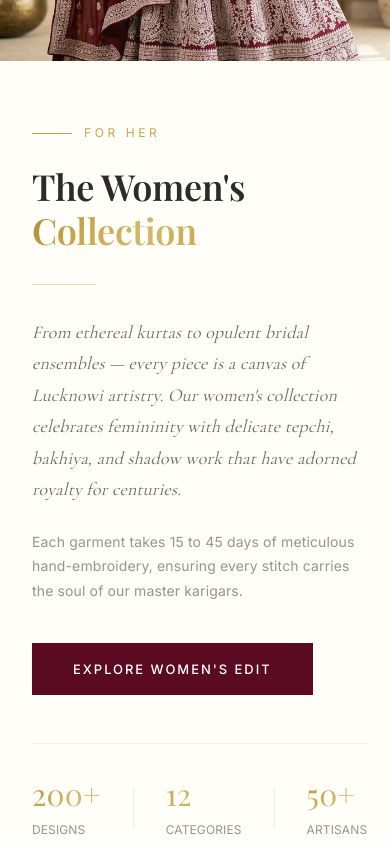
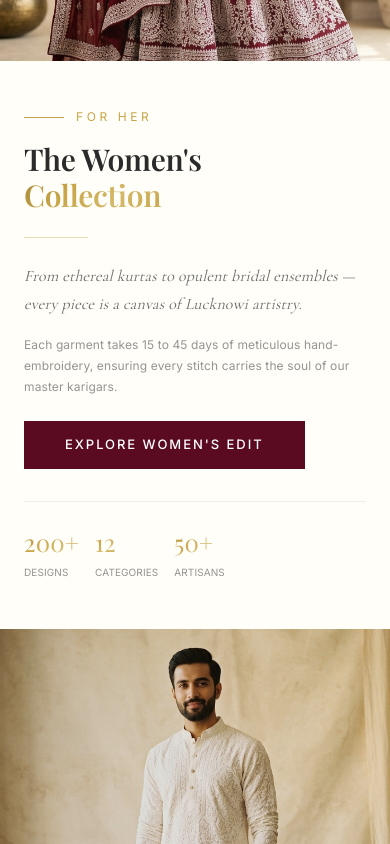
Before and after one commit to SoaibAkhtar321/Eifa-couture, a Next.js app: page / in a window 390 px wide. Shown: the part 9360-10204 px from the top of the page. Built offline with nearby package versions, Linux system fonts and the light colour scheme.

Commit message:
Fix mobile blank page - WomensCollection responsive layout

```diff
--- a/src/components/home/WomensCollectionSection.tsx
+++ b/src/components/home/WomensCollectionSection.tsx
@@ -21,13 +21,13 @@ export default function WomensCollectionSection() {
       className="relative overflow-hidden bg-ivory"
       aria-labelledby="womens-heading"
     >
-      <div ref={ref} className="grid grid-cols-1 lg:grid-cols-2 min-h-[600px] lg:min-h-[800px]">
+      <div ref={ref} className="grid grid-cols-1 lg:grid-cols-2 min-h-auto lg:min-h-[800px]">
         {/* ── Image Side (Left) ── */}
         <motion.div
           initial={{ opacity: 0, x: -50 }}
           animate={isInView ? { opacity: 1, x: 0 } : {}}
           transition={{ ...luxuryTransition, duration: 1 }}
-          className="relative overflow-hidden aspect-[3/4] lg:aspect-auto"
+          className="relative overflow-hidden aspect-[3/4] lg:aspect-auto lg:min-h-[600px]"
         >
           <motion.div className="absolute inset-0" style={{ y: imageY }}>
             <img
@@ -50,56 +50,53 @@ export default function WomensCollectionSection() {
           initial={{ opacity: 0, x: 50 }}
           animate={isInView ? { opacity: 1, x: 0 } : {}}
           transition={{ ...luxuryTransition, duration: 1, delay: 0.2 }}
-          className="flex items-center px-8 py-16 md:px-12 lg:px-16 xl:px-24"
+          className="flex items-center px-6 py-12 md:px-12 lg:px-16 xl:px-24 min-h-auto lg:min-h-[600px]"
         >
-          <div className="max-w-lg">
-            <div className="flex items-center gap-3 mb-6">
+          <div className="max-w-lg w-full">
+            <div className="flex items-center gap-3 mb-4 md:mb-6">
               <div className="w-10 h-px bg-gold" />
               <span className="text-gold text-xs tracking-[0.3em] uppercase font-body">
                 For Her
               </span>
             </div>
 
-            <h2 id="womens-heading" className="font-heading text-4xl md:text-5xl lg:text-6xl text-charcoal leading-[1.1]">
+            <h2 id="womens-heading" className="font-heading text-3xl md:text-5xl lg:text-6xl text-charcoal leading-[1.1]">
               The Women&apos;s
               <br />
               <span className="text-gradient-gold">Collection</span>
             </h2>
 
-            <div className="w-16 h-px bg-gold/40 my-8" />
+            <div className="w-16 h-px bg-gold/40 my-6 md:my-8" />
 
-            <p className="font-subheading text-lg md:text-xl text-charcoal/70 leading-relaxed italic">
+            <p className="font-subheading text-base md:text-xl text-charcoal/70 leading-relaxed italic">
               From ethereal kurtas to opulent bridal ensembles — every piece is a canvas of Lucknowi artistry.
-              Our women&apos;s collection celebrates femininity with delicate tepchi, bakhiya, and shadow work
-              that have adorned royalty for centuries.
             </p>
 
-            <p className="font-body text-sm text-charcoal/50 mt-6 leading-relaxed">
-              Each garment takes 15 to 45 days of meticulous hand-embroidery,
-              ensuring every stitch carries the soul of our master karigars.
+            <p className="font-body text-xs md:text-sm text-charcoal/50 mt-4 md:mt-6 leading-relaxed">
+              Each garment takes 15 to 45 days of meticulous hand-embroidery, ensuring every stitch carries the soul of our master karigars.
             </p>
 
-            <div className="mt-10">
-              <Link href="/shop/womens-kurtas" className="btn-luxury btn-luxury-primary">
+            <div className="mt-6 md:mt-10">
+              <Link href="/shop/womens-kurtas" className="btn-luxury btn-luxury-primary text-xs md:text-sm">
                 Explore Women&apos;s Edit
               </Link>
             </div>
 
-            {/* Stats */}
-            <div className="flex items-center gap-8 mt-12 pt-8 border-t border-beige">
+            {/* Stats — Mobile optimized */}
+            <div className="flex items-center gap-4 md:gap-8 mt-8 md:mt-12 pt-6 md:pt-8 border-t border-beige">
               <div>
-                <span className="font-heading text-3xl text-gradient-gold">200+</span>
-                <p className="font-body text-xs tracking-[0.1em] uppercase text-charcoal/50 mt-1">Designs</p>
+                <span className="font-heading text-2xl md:text-3xl text-gradient-gold">200+</span>
+                <p className="font-body text-[10px] md:text-xs tracking-[0.1em] uppercase text-charcoal/50 mt-1">Designs</p>
               </div>
-              <div className="w-px h-10 bg-beige" />
+              <div className="hidden md:block w-px h-10 bg-beige" />
               <div>
-                <span className="font-heading text-3xl text-gradient-gold">12</span>
-                <p className="font-body text-xs tracking-[0.1em] uppercase text-charcoal/50 mt-1">Categories</p>
+                <span className="font-heading text-2xl md:text-3xl text-gradient-gold">12</span>
+                <p className="font-body text-[10px] md:text-xs tracking-[0.1em] uppercase text-charcoal/50 mt-1">Categories</p>
               </div>
-              <div className="w-px h-10 bg-beige" />
+              <div className="hidden md:block w-px h-10 bg-beige" />
               <div>
-                <span className="font-heading text-3xl text-gradient-gold">50+</span>
-                <p className="font-body text-xs tracking-[0.1em] uppercase text-charcoal/50 mt-1">Artisans</p>
+                <span className="font-heading text-2xl md:text-3xl text-gradient-gold">50+</span>
+                <p className="font-body text-[10px] md:text-xs tracking-[0.1em] uppercase text-charcoal/50 mt-1">Artisans</p>
               </div>
             </div>
           </div>
```
